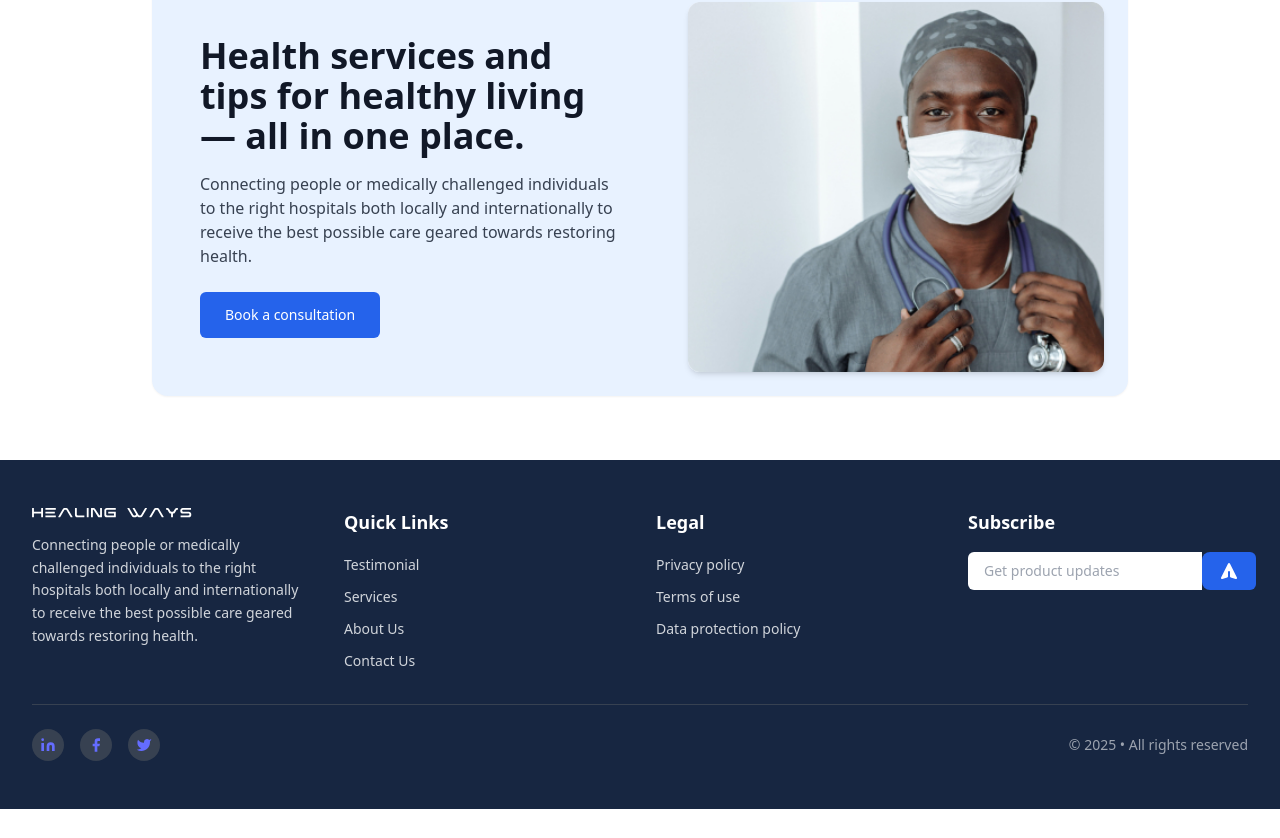
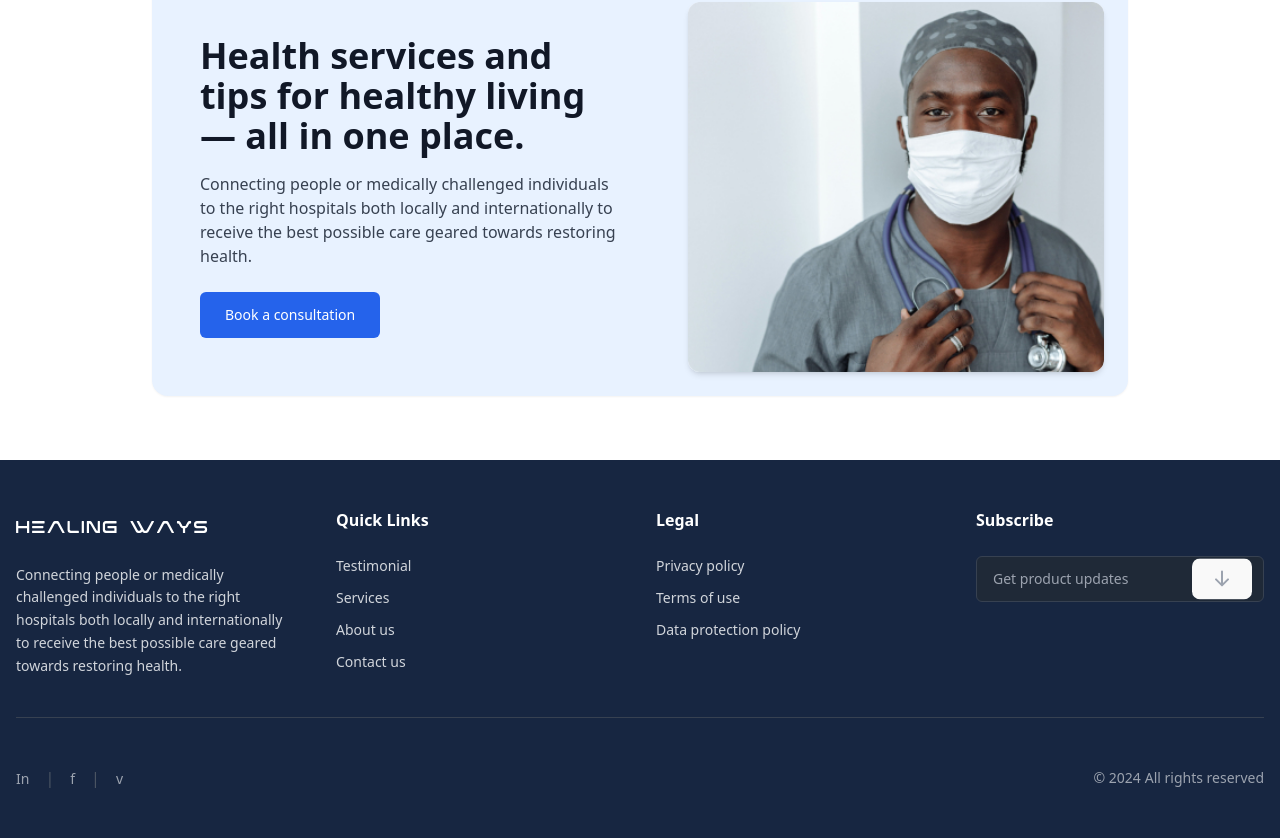
Before and after one commit to Binmuhammad001/healing-ways, a React (Vite) app: page / in a window 1280 px wide. Shown: the part 5166-6004 px from the top of the page. Before the commit the page ends 5975 px from the top, so only its background shows below. Built offline with nearby package versions, Linux system fonts and the light colour scheme.

Commit message:
Update footer.jsx

```diff
--- a/src/components/footer.jsx
+++ b/src/components/footer.jsx
@@ -1,139 +1,176 @@
 import { useState } from "react";
 import Logo from "../assets/logo.svg";
 
+export default function Footer() {
+  const [email, setEmail] = useState("");
 
-export default function Footer() {
+  const handleSubscribe = (e) => {
+    e.preventDefault();
+    console.log("Subscribed with email:", email);
+    setEmail("");
+  };
+
   return (
-    <footer className="bg-[#172641] text-white py-12 px-4 w-full">
-      <div className="w-full px-4">
-        {/* Main Footer Content */}
-        <div className="grid grid-cols-1 md:grid-cols-2 lg:grid-cols-4 gap-8 mb-8">
+    <footer className="bg-[#172641] text-white py-12 w-full">
+      <div className="max-w-7xl mx-auto px-4">
+        {/* Main Footer Content - 4 columns as in screenshot */}
+        <div className="grid grid-cols-1 sm:grid-cols-2 lg:grid-cols-4 gap-8 mb-10">
 
-          {/* Company Info */}
-          <div>
-            <div className="flex items-center mb-4">
-              <img src={Logo} alt="Healing Waves logo" className="w-40 h-auto filter invert brightness-0 mr-2" />
+          {/* Company Info - Leftmost column */}
+          <div className="space-y-4">
+            <div className="flex items-center">
+              <img
+                src={Logo}
+                alt="HEALING WAYS logo"
+                className="w-48 h-10 object-contain invert brightness-0"
+              />
             </div>
-
-
-            <p className="text-gray-300 text-sm leading-relaxed mb-4">
+            <p className="text-gray-300 text-sm leading-relaxed pr-4">
               Connecting people or medically challenged individuals to the right hospitals both locally and internationally to receive the best possible care geared towards restoring health.
             </p>
           </div>
 
-          {/* Quick Links */}
+          {/* Quick Links - Second column */}
           <div>
-            <h4 className="text-lg font-semibold mb-4">Quick Links</h4>
-            <ul className="space-y-2">
+            <h4 className="text-white font-semibold mb-6 text-base">Quick Links</h4>
+            <ul className="space-y-3">
               <li>
-                <a href="#testimonial" className="text-gray-300 hover:text-white transition text-sm">
+                <a
+                  href="#testimonial"
+                  className="text-gray-300 hover:text-white transition-colors text-sm block"
+                >
                   Testimonial
                 </a>
               </li>
               <li>
-                <a href="#services" className="text-gray-300 hover:text-white transition text-sm">
+                <a
+                  href="#services"
+                  className="text-gray-300 hover:text-white transition-colors text-sm block"
+                >
                   Services
                 </a>
               </li>
               <li>
-                <a href="#aboutus" className="text-gray-300 hover:text-white transition text-sm">
-                  About Us
+                <a
+                  href="#aboutus"
+                  className="text-gray-300 hover:text-white transition-colors text-sm block"
+                >
+                  About us
                 </a>
               </li>
               <li>
-                <a href="#contactus" className="text-gray-300 hover:text-white transition text-sm">
-                  Contact Us
+                <a
+                  href="#contactus"
+                  className="text-gray-300 hover:text-white transition-colors text-sm block"
+                >
+                  Contact us
                 </a>
               </li>
             </ul>
           </div>
 
-          {/* Legal */}
+          {/* Legal - Third column */}
           <div>
-            <h4 className="text-lg font-semibold mb-4">Legal</h4>
-            <ul className="space-y-2">
+            <h4 className="text-white font-semibold mb-6 text-base">Legal</h4>
+            <ul className="space-y-3">
               <li>
-                <a href="#privacy" className="text-gray-300 hover:text-white transition text-sm">
+                <a
+                  href="#privacy"
+                  className="text-gray-300 hover:text-white transition-colors text-sm block"
+                >
                   Privacy policy
                 </a>
               </li>
               <li>
-                <a href="#terms" className="text-gray-300 hover:text-white transition text-sm">
+                <a
+                  href="#terms"
+                  className="text-gray-300 hover:text-white transition-colors text-sm block"
+                >
                   Terms of use
                 </a>
               </li>
               <li>
-                <a href="#Dataprotection" className="text-gray-300 hover:text-white transition text-sm">
+                <a
+                  href="#dataprotection"
+                  className="text-gray-300 hover:text-white transition-colors text-sm block"
+                >
                   Data protection policy
                 </a>
               </li>
             </ul>
           </div>
 
-          {/* Subscribe */}
+          {/* Subscribe - Rightmost column */}
           <div>
-            <h4 className="text-lg font-semibold mb-4">Subscribe</h4>
-            <div className="flex">
+            <h4 className="text-white font-semibold mb-6 text-base">Subscribe</h4>
+            <form onSubmit={handleSubscribe} className="space-y-3">
+              <div className="relative">
                 <input
                   type="email"
+                  value={email}
+                  onChange={(e) => setEmail(e.target.value)}
                   placeholder="Get product updates"
-                className="flex-1 px-4 py-2 rounded-l-md text-gray-900 focus:outline-none text-sm"
+                  className="w-full px-4 py-3 rounded-md bg-gray-800 border border-gray-700 text-white text-sm focus:outline-none focus:border-blue-500 focus:ring-1 focus:ring-blue-500 placeholder-gray-400"
+                  required
                 />
-              <button className="bg-blue-600 hover:bg-blue-700 px-4 py-2 rounded-r-md transition">
+                <button
+                  type="submit"
+                  className="absolute right-3 top-1/2 transform -translate-y-1/2 text-gray-400 hover:text-white transition-colors"
+                >
                   <svg
                     xmlns="http://www.w3.org/2000/svg"
-                  className="h-5 w-5"
+                    className="h-5 w-5 rotate-90"
                     viewBox="0 0 20 20"
                     fill="currentColor"
                   >
-                  <path d="M10.894 2.553a1 1 0 00-1.788 0l-7 14a1 1 0 001.169 1.409l5-1.429A1 1 0 009 15.571V11a1 1 0 112 0v4.571a1 1 0 00.725.962l5 1.428a1 1 0 001.17-1.408l-7-14z" />
+                    <path
+                      fillRule="evenodd"
+                      d="M10.293 3.293a1 1 0 011.414 0l6 6a1 1 0 010 1.414l-6 6a1 1 0 01-1.414-1.414L14.586 11H3a1 1 0 110-2h11.586l-4.293-4.293a1 1 0 010-1.414z"
+                      clipRule="evenodd"
+                    />
                   </svg>
                 </button>
               </div>
+            </form>
           </div>
         </div>
 
-        {/* Divider */}
-        <div className="border-t border-gray-700 pt-6">
-          <div className="flex flex-col md:flex-row justify-between items-center">
-            {/* Social Icons */}
-            <div className="flex space-x-4 mb-4 md:mb-0">
+        {/* Divider Line */}
+        <div className="border-t border-gray-700 my-8"></div>
 
+        {/* Bottom Section - Social Icons and Copyright */}
+        <div className="flex flex-col md:flex-row justify-between items-center pt-4 space-y-4 md:space-y-0">
+          {/* Social Icons - Left side */}
+          <div className="flex items-center space-x-4">
             <a
               href="#linkedin"
-                className="w-8 h-8 bg-gray-700 hover:bg-gray-600 rounded-full flex items-center justify-center transition"
+              className="text-gray-400 hover:text-white transition-colors"
+              aria-label="LinkedIn"
             >
-                <svg className="w-4 h-4" fill="currentColor" viewBox="0 0 24 24">
-                  <path d="M16 8a6 6 0 016 6v7h-4v-7a2 2 0 00-2-2 2 2 0 00-2 2v7h-4v-7a6 6 0 016-6zM2 9h4v12H2z" />
-                  <circle cx="4" cy="4" r="2" />
-                </svg>
+              <span className="text-sm font-medium">In</span>
             </a>
-
+            <span className="text-gray-600">|</span>
             <a
               href="#facebook"
-                className="w-8 h-8 bg-gray-700 hover:bg-gray-600 rounded-full flex items-center justify-center transition"
+              className="text-gray-400 hover:text-white transition-colors"
+              aria-label="Facebook"
             >
-                <svg className="w-4 h-4" fill="currentColor" viewBox="0 0 24 24">
-                  <path d="M18 2h-3a5 5 0 00-5 5v3H7v4h3v8h4v-8h3l1-4h-4V7a1 1 0 011-1h3z" />
-                </svg>
+              <span className="text-sm font-medium">f</span>
             </a>
-
+            <span className="text-gray-600">|</span>
             <a
               href="#twitter"
-                className="w-8 h-8 bg-gray-700 hover:bg-gray-600 rounded-full flex items-center justify-center transition"
+              className="text-gray-400 hover:text-white transition-colors"
+              aria-label="Twitter"
             >
-                <svg className="w-4 h-4" fill="currentColor" viewBox="0 0 24 24">
-                  <path d="M23 3a10.9 10.9 0 01-3.14 1.53 4.48 4.48 0 00-7.86 3v1A10.66 10.66 0 013 4s-4 9 5 13a11.64 11.64 0 01-7 2c9 5 20 0 20-11.5a4.5 4.5 0 00-.08-.83A7.72 7.72 0 0023 3z" />
-                </svg>
+              <span className="text-sm font-medium">v</span>
             </a>
-
-
           </div>
 
-            {/* Copyright */}
-            <p className="text-gray-400 text-sm">
-              © 2025 • All rights reserved
-            </p>
+          {/* Copyright - Right side */}
+          <div className="text-gray-400 text-sm">
+            <span>© 2024</span>
+            <span className="ml-1">All rights reserved</span>
           </div>
         </div>
       </div>
```
Lines whose indentation alone changed are shown as unchanged.
